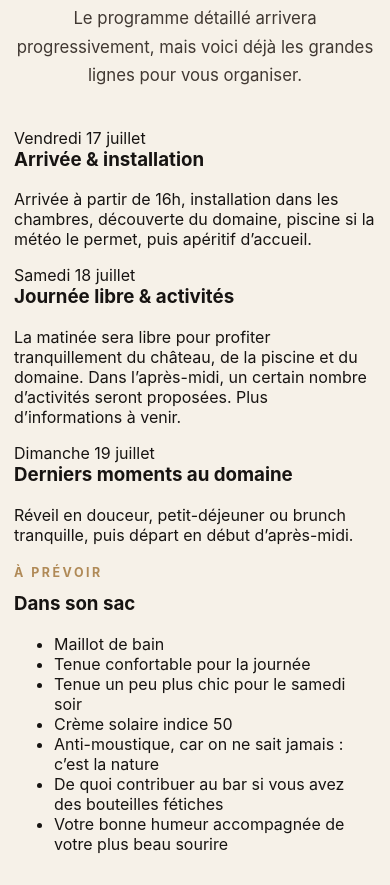
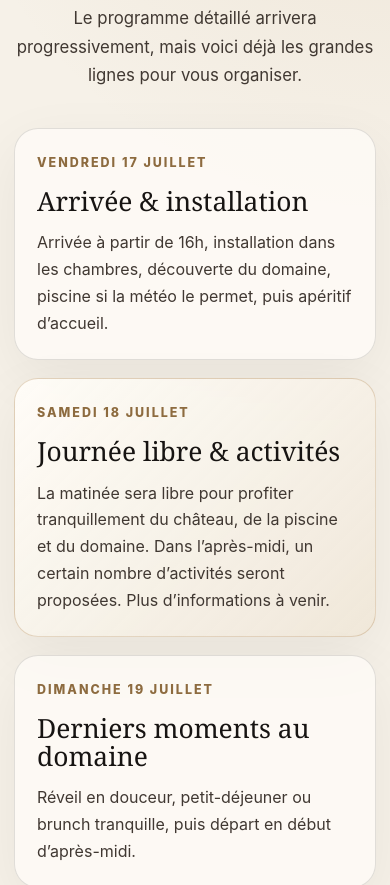
Before and after one commit to nairodx77-star/Anniversaire-chateau, a React (Vite) app: page / in a window 390 px wide. Shown: the part 5660-6545 px from the top of the page. Built offline with nearby package versions, Linux system fonts and the light colour scheme; no server answers; the database is empty.

Commit message:
Update styles.css

```diff
--- a/src/styles.css
+++ b/src/styles.css
@@ -1323,3 +1323,174 @@ input:focus {
   border-color: rgba(176, 138, 87, 0.95);
   box-shadow: 0 24px 70px rgba(23, 20, 18, 0.16);
 }
+/* =========================
+   PROGRAMME & INFOS PRATIQUES
+   ========================= */
+
+.weekend-section {
+  background:
+    radial-gradient(circle at top right, rgba(176, 138, 87, 0.12), transparent 28rem),
+    var(--cream);
+}
+
+.weekend-grid {
+  display: grid;
+  grid-template-columns: repeat(3, 1fr);
+  gap: 18px;
+}
+
+.weekend-card {
+  border: 1px solid var(--line);
+  border-radius: var(--radius);
+  background: rgba(255, 253, 248, 0.72);
+  box-shadow: 0 18px 60px rgba(23, 20, 18, 0.06);
+  padding: 28px;
+}
+
+.weekend-card.featured {
+  background:
+    linear-gradient(135deg, rgba(255, 253, 248, 0.94), rgba(238, 229, 214, 0.82));
+  border-color: rgba(176, 138, 87, 0.32);
+}
+
+.weekend-card span {
+  display: inline-flex;
+  margin-bottom: 18px;
+  color: var(--gold-dark);
+  font-size: 0.78rem;
+  text-transform: uppercase;
+  letter-spacing: 0.16em;
+  font-weight: 800;
+}
+
+.weekend-card h3 {
+  font-family: var(--serif);
+  font-weight: 400;
+  font-size: 1.9rem;
+  line-height: 1.05;
+  margin-bottom: 14px;
+}
+
+.weekend-card p {
+  color: var(--ink-soft);
+  line-height: 1.68;
+  margin-bottom: 0;
+}
+
+.prepare-box {
+  margin-top: 22px;
+  border: 1px solid rgba(176, 138, 87, 0.28);
+  border-radius: var(--radius);
+  background: rgba(255, 253, 248, 0.78);
+  box-shadow: 0 18px 60px rgba(23, 20, 18, 0.06);
+  padding: 30px;
+  display: grid;
+  grid-template-columns: 0.7fr 1.3fr;
+  gap: 30px;
+  align-items: start;
+}
+
+.prepare-box h3,
+.payment-box h3 {
+  font-family: var(--serif);
+  font-weight: 400;
+  font-size: 2.2rem;
+  margin: 8px 0 0;
+}
+
+.prepare-box ul {
+  margin: 0;
+  padding-left: 20px;
+  color: var(--ink-soft);
+  line-height: 1.9;
+}
+
+.prepare-box li::marker {
+  color: var(--gold-dark);
+}
+
+.payment-box {
+  margin-top: 22px;
+  border: 1px solid rgba(176, 138, 87, 0.32);
+  border-radius: var(--radius);
+  background:
+    linear-gradient(135deg, rgba(255, 253, 248, 0.95), rgba(238, 229, 214, 0.78));
+  box-shadow: 0 18px 60px rgba(23, 20, 18, 0.08);
+  padding: 30px;
+  display: grid;
+  grid-template-columns: 1.2fr 0.8fr;
+  gap: 28px;
+  align-items: center;
+}
+
+.payment-box p {
+  color: var(--ink-soft);
+  line-height: 1.68;
+  margin: 12px 0 0;
+}
+
+.payment-actions {
+  display: grid;
+  gap: 12px;
+}
+
+.payment-actions a {
+  min-height: 54px;
+  border-radius: 999px;
+  background: var(--ink);
+  color: var(--white);
+  display: inline-flex;
+  align-items: center;
+  justify-content: center;
+  padding: 0 22px;
+  font-weight: 800;
+  text-decoration: none;
+  transition: transform 180ms ease, background 180ms ease;
+}
+
+.payment-actions a:hover {
+  transform: translateY(-1px);
+  background: var(--gold-dark);
+}
+
+.coordination-note {
+  margin-top: 16px;
+  border-left: 3px solid var(--gold);
+  padding: 14px 18px;
+  color: var(--ink-soft);
+  background: rgba(255, 253, 248, 0.48);
+  border-radius: 0 18px 18px 0;
+}
+
+.coordination-note p {
+  margin: 0;
+  line-height: 1.65;
+}
+
+@media (max-width: 900px) {
+  .weekend-grid,
+  .prepare-box,
+  .payment-box {
+    grid-template-columns: 1fr;
+  }
+
+  .weekend-card,
+  .prepare-box,
+  .payment-box {
+    padding: 22px;
+    border-radius: 24px;
+  }
+
+  .weekend-card h3 {
+    font-size: 1.65rem;
+  }
+
+  .prepare-box h3,
+  .payment-box h3 {
+    font-size: 1.85rem;
+  }
+
+  .payment-actions a {
+    width: 100%;
+  }
+}
```
